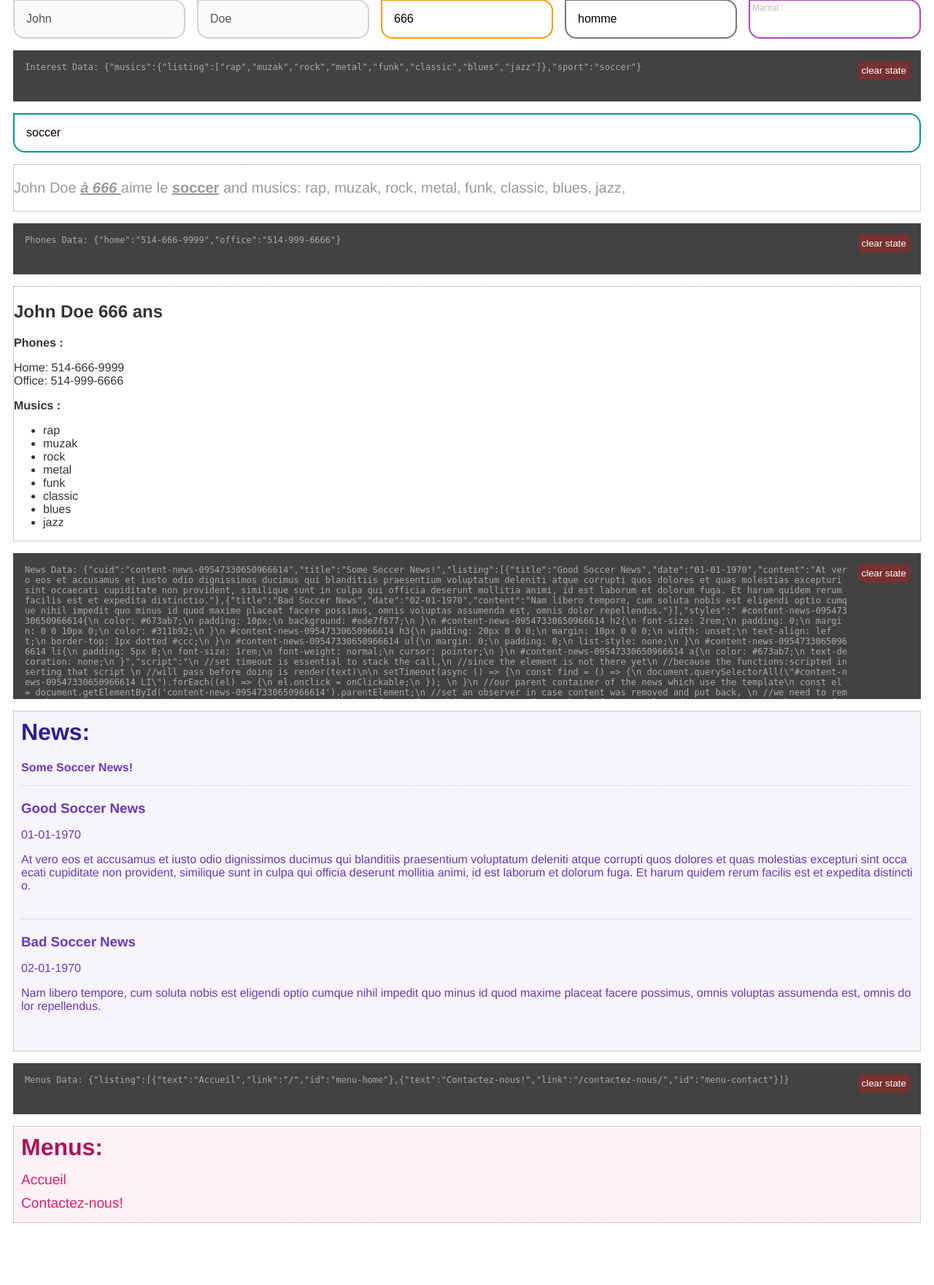
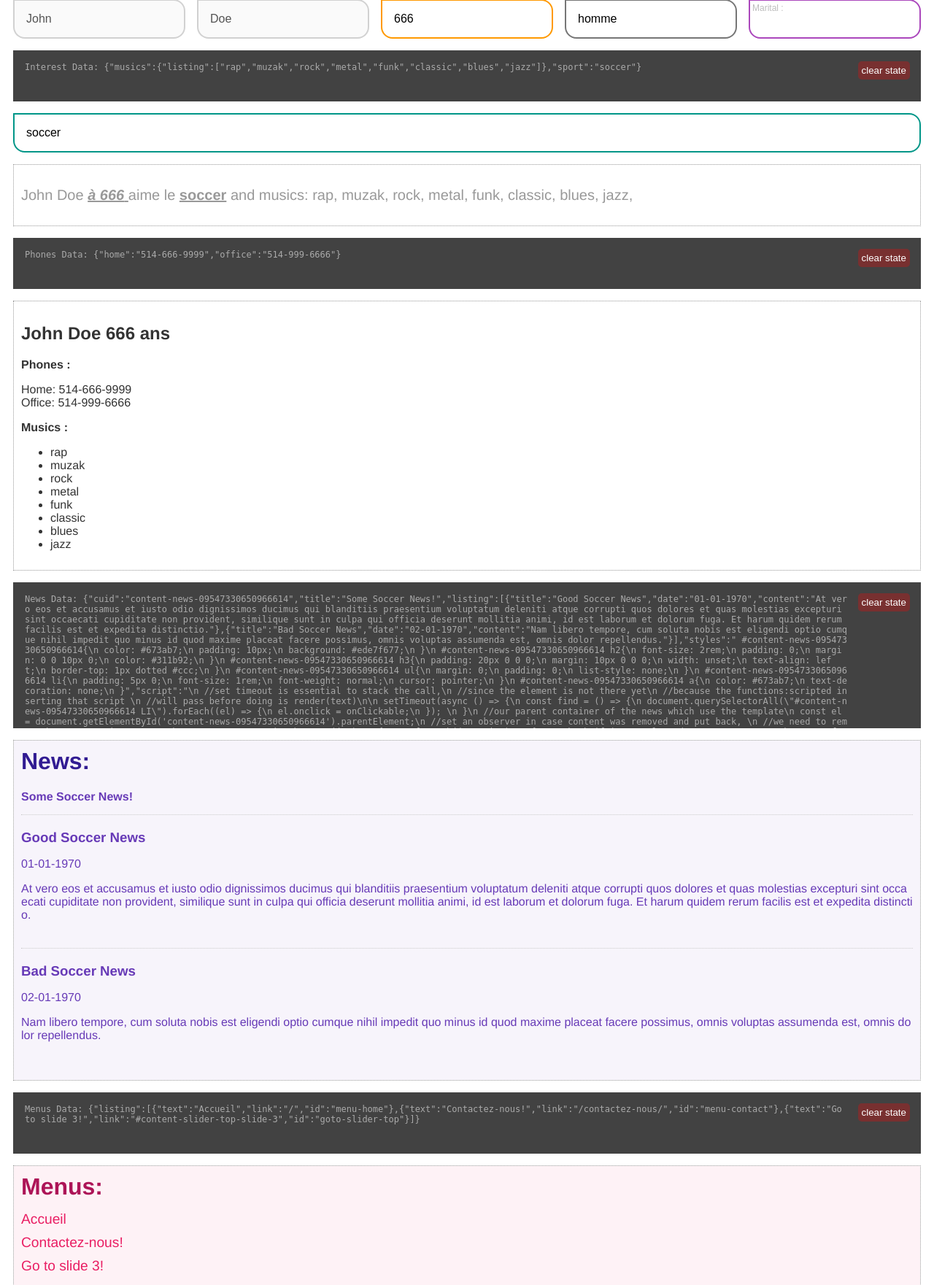
Before and after one commit to dwizzel-dev/js-php-mustache-states-server, a PHP site: page / in a window 1280 px wide. Shown: the part 2309-4070 px from the top of the page at 73% size. Before the commit the page ends 3985 px from the top, so only its background shows below. Run offline with PHP 8.4, Linux system fonts and the light colour scheme.

Commit message:
some heart work lol

```diff
--- a/data/menus.json.php
+++ b/data/menus.json.php
@@ -14,6 +14,11 @@ if($lang === 'fr'){
                 'text' => 'Contactez-nous!',
                 'link' => '/contactez-nous/',
                 'id' => 'menu-contact'
+            ],
+            [
+                'text' => 'Go to slide 3!',
+                'link' => '#content-slider-top-slide-3',
+                'id' => 'goto-slider-top'
             ]
         ]
     ];
--- a/data/slider.json.php
+++ b/data/slider.json.php
@@ -165,12 +165,14 @@ STYLES,
             //set an automatic sliding
             setTimeout(async () => {
                 //get all of them in order of appearence
-                const stack = [];
+                let stacked = false,
+                    stack = [];
                 const automatic = (ev) => {
+                    try{
                         ev.preventDefault();
                         const el =  ev.target;
-                    const num = parseInt(el.dataset.slidenum);
-                    const slide = el.dataset.gotoslide;
+                        const num = parseInt(el.textContent) ?? 1;
+                        const slide = el.getAttribute('href').replace('#', '');
                         const sel = document.getElementById(slide);
                         //that things mkaes the page move to the top of sliders
                         //which can be anoying when its automatic
@@ -184,8 +186,13 @@ STYLES,
                         })
                         el.classList.add("focus");
                         console.log("SLIDE:", slide, ev);
-
+                    }catch(e){
+                        //stop the automation, the slider is probably gone with clear state
+                        console.error(e);
                     }
+                }
+                const stacking = () => {
+                    stack = [];
                     document.querySelectorAll("#{$cuid} .sliding A").forEach((el) => {
                         //we will change the default behavior
                         stack.push(el);
@@ -194,12 +201,29 @@ STYLES,
                     //swap the last one to the end,
                     //since we start at the second one
                     stack.push(stack.shift());
+                    //flag
+                    stacked = true;
+                }
                 //make it change in X seconds
                 setInterval(() => {
+                    //does it still exist
+                    if(document.getElementById('{$cuid}')){
+                        if(!stacked){
+                            stacking();
+                        }
                         const el = stack.shift();
                         stack.push(el);
                         el.click();
-                }, 3000);
+                    }else{
+                        //if the lement is recreated it will re stack them
+                        stacked = false;
+                    }
+                }, 5000);
+
+                //@TODO: do a scroll bar observer to place the good A.focus
+                //
+                //
+
             });
 
 
--- a/index.php
+++ b/index.php
@@ -72,6 +72,7 @@ $dataBindersInterest = base64_encode(json_encode([
 
 $templatePersonalInterest = base64_encode(utf8_decode(<<<HTML
 
+  <div style="padding:10px;">
     <p>
       {{#personal}}
         <span>{{personal.firstName}} {{personal.lastName}}</span>
@@ -95,6 +96,7 @@ $templatePersonalInterest = base64_encode(utf8_decode(<<<HTML
         {{/interest.musics.listing}}
       {{/interest.musics}}
     </p>
+</div>
 
 HTML));
 
@@ -103,8 +105,8 @@ HTML));
 <html lang="fr-CA">
   <head>
 
+    <link rel="preload" as="image" href="/images/slider/1.webp">
     <link rel="preload" href="js/global.js" as="script">
-    <link rel="preload" as="image" href="/images/slider/1.webp">
 
     <meta name="viewport" content="height=device-height,width=device-width,initial-scale=1,maximum-scale=1">
     <meta charset="utf-8">
@@ -187,6 +189,7 @@ HTML));
         width:100%;
         box-sizing: border-box;
         border: 1px dotted #999;
+        position: relative;
       }
       .infos{
         font-size: var(--font-size-regular);
@@ -236,6 +239,28 @@ HTML));
         top: 15px;
         right: 15px;
         padding: 5px;
+      }
+      .loading::before {
+        display: flex;
+        position: absolute;
+        content: "";
+        font-size: 1rem;
+        line-height: 1rem;
+        color: #ccc;
+        animation: loading-anim 2s linear infinite;
+        justify-content: center;
+        letter-spacing: 0.25rem;
+        align-items: center;
+        top: 0;
+        left: 0;
+        right: 0;
+        bottom: 0;
+      }
+      @keyframes loading-anim {
+        0% { content: "";}
+        25%{ content: "❤";}
+        50%{ content: "❤❤";}
+        75%{ content: "❤❤❤";}
       }
       @media only screen and (max-width: 480px) {
         .text {
@@ -297,6 +322,7 @@ HTML));
 
     <!-- a template to be used by data-templated, this one will use the personal.getAge functions to show age -->
     <template data-template="infos">
+      <div style="padding:10px;">
         {{#personal}}
           <h2>
             {{personal.firstName}}
@@ -327,6 +353,7 @@ HTML));
           {{/interest.musics.listing}}
           </ul>
         {{/interest.musics}}
+      </div>
     </template>
 
     <div id="slider-top">
@@ -337,7 +364,9 @@ HTML));
                 <div data-binded="slider"></div>
                 <button class="clear" data-action="delete" data-prop="slider">clear state</button>
             </div>
-            <div class="text infos" data-binded="slider" data-templated="@slider.html">loading flowers ...</div>
+            <div class="text infos" data-binded="slider" data-templated="@slider.html">
+              <div class="loading"></div>
+            </div>
         </div>
     </div>
 
@@ -376,7 +405,9 @@ HTML));
 
     <div class="container">
        <!-- with template encoded base64 -->
-      <div class="text" data-binded="personal, interest" data-templated="<?=$templatePersonalInterest?>"></div>
+      <div class="text" data-binded="personal, interest" data-templated="<?=$templatePersonalInterest?>">
+        <div class="loading"></div>
+      </div>
     </div>
 
     <div class="container">
@@ -389,7 +420,9 @@ HTML));
 
     <div class="container">
       <!-- with template html from the page -->
-      <div class="text infos" data-binded="personal, phones, interest.musics" data-templated="#infos"></div>
+      <div class="text infos" data-binded="personal, phones, interest.musics" data-templated="#infos">
+        <div class="loading"></div>
+      </div>
     </div>
 
     <div class="floating">
--- a/js/global.js
+++ b/js/global.js
@@ -118,7 +118,9 @@ const addMenus = async () => {
                 <div data-binded="${prop}"></div>
                 <button class="clear" data-action="delete" data-prop="${prop}">clear state</button>
             </div>
-            <div class="text infos" data-binded="${prop}" data-templated="@menus.html">loading ${prop} ...</div>
+            <div class="text infos" data-binded="${prop}" data-templated="@menus.html">
+                <div class="loading"></div>
+            </div>
         </div>
     `)
 
@@ -140,7 +142,9 @@ const addNews = async (news) => {
                 <div data-binded="${prop}"></div>
                 <button class="clear" data-action="delete" data-prop="${prop}">clear state</button>
             </div>
-            <div class="text infos" data-binded="${prop}" data-templated="@news.html">loading ${news} ...</div>
+            <div class="text infos" data-binded="${prop}" data-templated="@news.html">
+                <div class="loading"></div>
+            </div>
         </div>
     `)
 
--- a/template/slider.html
+++ b/template/slider.html
@@ -32,7 +32,7 @@
       <!-- the number sliding too -->
       <div class="sliding">
         {{#slider.listing}}
-          <a href="#{{slider.cuid}}-slide-{{num}}" data-slidenum="{{num}}" data-gotoslide="{{slider.cuid}}-slide-{{num}}">{{num}}</a>
+          <a href="#{{slider.cuid}}-slide-{{num}}">{{num}}</a>
         {{/slider.listing}}
       </div>
     </div>
```
Also changed, not shown: images/slider/1.webp, images/slider/3.webp. Lines whose indentation alone changed are shown as unchanged.
